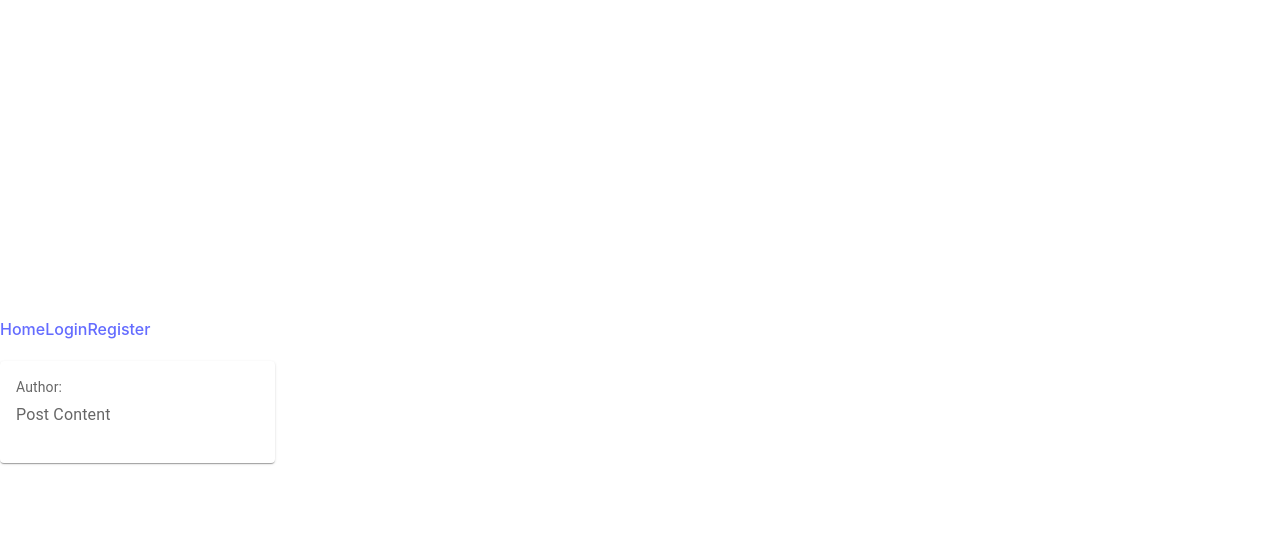
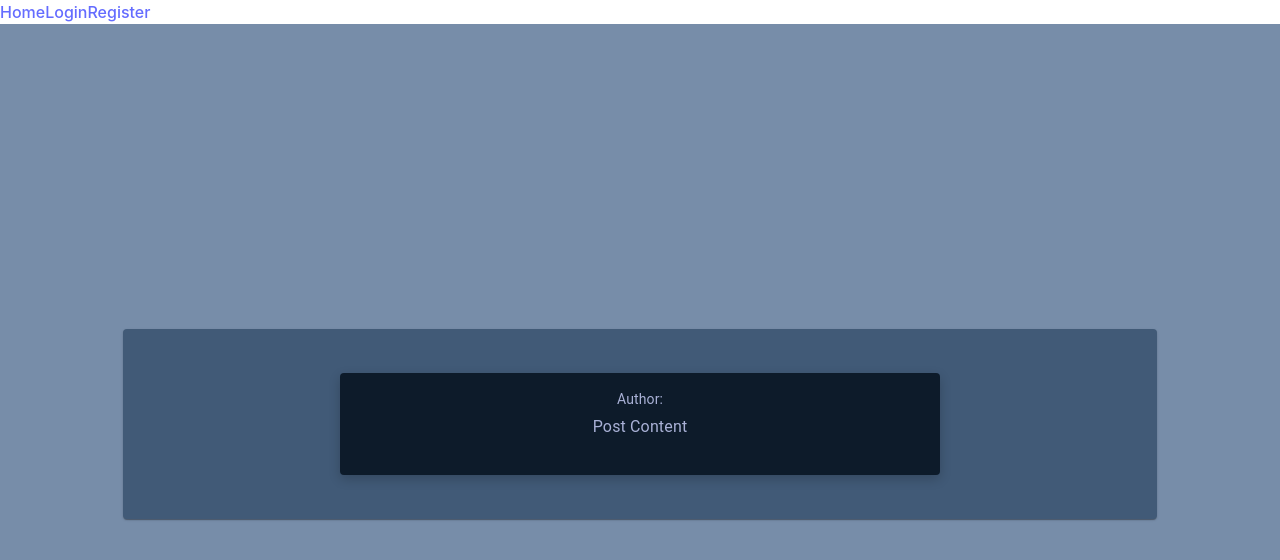
Before and after one commit to DhananjayKhodaskar/blog-app-fe, a React (Vite) app: page /posts/1 in a window 1280 px wide. Shown: the top 560 px of the page. Built offline with nearby package versions, Linux system fonts and the light colour scheme; no server answers.

Commit message:
added styling to more components

```diff
--- a/src/components/Blog/Post.jsx
+++ b/src/components/Blog/Post.jsx
@@ -2,11 +2,13 @@ import React, { useEffect, useState, useContext } from "react";
 import api from "../../api";
 import { useParams, useNavigate } from "react-router-dom";
 import { AuthContext } from "../../context/AuthContext.jsx";
-import Card from "@mui/material/Card";
-import CardActions from "@mui/material/CardActions";
-import CardContent from "@mui/material/CardContent";
-import Button from "@mui/material/Button";
-import Typography from "@mui/material/Typography";
+import {
+  Card,
+  CardActions,
+  CardContent,
+  Button,
+  Typography,
+} from "@mui/material";
 
 const Post = () => {
   const { id } = useParams();
@@ -16,37 +18,60 @@ const Post = () => {
 
   useEffect(() => {
     const fetchPost = async () => {
-      const response = await api.get(`/posts/${id}`);
-      setPost(response.data);
+      try {
+        const response = await api.get(`/posts/${id}`);
+        setPost(response.data);
+      } catch (error) {
+        console.error("Error fetching post:", error);
+      }
     };
     fetchPost();
   }, [id]);
 
   const handleDelete = async () => {
-    await api.delete(`/posts/${id}`);
-    navigate("/");
+    try {
+      await api.delete(`/posts/${id}`);
+      navigate("/");
+    } catch (error) {
+      console.error("Error deleting post:", error);
+    }
   };
 
   return (
-    <Card sx={{ minWidth: 275, margin: "20px auto", maxWidth: 600 }}>
+    <Card
+      sx={{
+        minWidth: 275,
+        margin: "20px auto",
+        maxWidth: 600,
+        backgroundColor: "#0D1B2A",
+        color: "white",
+        boxShadow: "0px 4px 12px rgba(0, 0, 0, 0.2)",
+      }}
+    >
       <CardContent>
-        <Typography gutterBottom sx={{ color: "text.secondary", fontSize: 14 }}>
+        <Typography gutterBottom sx={{ color: "#A9B1D6", fontSize: 14 }}>
           Author: {post?.author?.username}
         </Typography>
-        <Typography variant="h5" component="div">
+        <Typography variant="h5" component="div" sx={{ color: "#E0E1DD" }}>
           {post.title}
         </Typography>
-        <Typography sx={{ color: "text.secondary", mb: 1.5 }}>
+        <Typography sx={{ color: "#A9B1D6", marginBottom: 1.5 }}>
           Post Content
         </Typography>
-        <Typography variant="body2">{post.content}</Typography>
+        <Typography variant="body2" sx={{ color: "#E0E1DD" }}>
+          {post.content}
+        </Typography>
       </CardContent>
       {user && user?.userId === post?.author?._id && (
-        <CardActions>
-          <Button size="small" onClick={() => navigate(`/edit/${id}`)}>
+        <CardActions sx={{ justifyContent: "center" }}>
+          <Button
+            size="small"
+            onClick={() => navigate(`/edit/${id}`)}
+            sx={{ color: "#E0E1DD" }}
+          >
             Edit
           </Button>
-          <Button size="small" onClick={handleDelete}>
+          <Button size="small" onClick={handleDelete} sx={{ color: "#E0E1DD" }}>
             Delete
           </Button>
         </CardActions>
--- a/src/components/Blog/PostList.jsx
+++ b/src/components/Blog/PostList.jsx
@@ -1,45 +1,67 @@
 import React, { useEffect, useState } from "react";
 import api from "../../api";
 import { Link } from "react-router-dom";
-import Card from "@mui/material/Card";
-import CardActions from "@mui/material/CardActions";
-import CardContent from "@mui/material/CardContent";
-import Button from "@mui/material/Button";
-import Typography from "@mui/material/Typography";
-import Box from "@mui/material/Box";
+import {
+  Card,
+  CardActions,
+  CardContent,
+  Button,
+  Typography,
+  Box,
+} from "@mui/material";
 
 const PostList = () => {
   const [posts, setPosts] = useState([]);
 
   useEffect(() => {
     const fetchPosts = async () => {
-      const response = await api.get("/posts");
-      setPosts(response.data);
+      try {
+        const response = await api.get("/posts");
+        setPosts(response.data);
+      } catch (error) {
+        console.error("Error fetching posts:", error);
+      }
     };
     fetchPosts();
   }, []);
 
   return (
     <Box sx={{ padding: "20px" }}>
-      <Typography variant="h4" gutterBottom>
+      <Typography
+        variant="h4"
+        gutterBottom
+        sx={{ color: "white", marginBottom: 3 }}
+      >
         Blog Posts
       </Typography>
       {posts.map((post) => (
-        <Card key={post._id} sx={{ minWidth: 275, marginBottom: "16px" }}>
+        <Card
+          key={post._id}
+          sx={{
+            minWidth: 275,
+            marginBottom: "16px",
+            backgroundColor: "#0D1B2A",
+            color: "white",
+          }}
+        >
           <CardContent>
-            <Typography variant="h5" component="div">
+            <Typography variant="h5" component="div" sx={{ color: "#E0E1DD" }}>
               {post.title}
             </Typography>
             <Typography
               variant="body2"
-              color="text.secondary"
-              sx={{ marginBottom: 1.5 }}
+              sx={{ marginBottom: 1.5, color: "#A9B1D6" }}
             >
               {post.content.substring(0, 100)}...
             </Typography>
           </CardContent>
           <CardActions>
-            <Button size="small" component={Link} to={`/posts/${post._id}`}>
+            <Button
+              size="small"
+              component={Link}
+              to={`/posts/${post._id}`}
+              sx={{ color: "#E0E1DD" }}
+            >
               Read more
             </Button>
           </CardActions>
--- a/src/pages/Home.jsx
+++ b/src/pages/Home.jsx
@@ -1,12 +1,38 @@
 import React from "react";
+import { Container, Typography, Card, Box } from "@mui/material";
 import PostList from "../components/Blog/PostList";
 
 const Home = () => {
   return (
-    <div>
-      <h1>Welcome to the Blog</h1>
-      <PostList />
-    </div>
+    <Container
+      maxWidth="false"
+      sx={{
+        display: "flex",
+        flexDirection: "column",
+        alignItems: "center",
+        justifyContent: "center",
+        height: "100vh",
+        width: "100vw",
+        backgroundColor: "#778DA9",
+        color: "white",
+        padding: 3,
+      }}
+    >
+      <Card
+        sx={{
+          padding: 3,
+          width: "80%",
+          backgroundColor: "#415A77",
+          color: "white",
+          textAlign: "center",
+        }}
+      >
+        <Typography variant="h3" gutterBottom>
+          Welcome to the Blog
+        </Typography>
+        <PostList />
+      </Card>
+    </Container>
   );
 };
 
--- a/src/pages/SinglePost.jsx
+++ b/src/pages/SinglePost.jsx
@@ -1,8 +1,35 @@
 import React from "react";
+import { Container, Card } from "@mui/material";
 import Post from "../components/Blog/Post";
 
 const SinglePost = () => {
-  return <Post />;
+  return (
+    <Container
+      maxWidth="lg"
+      sx={{
+        display: "flex",
+        justifyContent: "center",
+        alignItems: "center",
+        minHeight: "100vh",
+        minWidth: "100vw",
+        backgroundColor: "#778DA9",
+        padding: 3,
+        color: "white",
+      }}
+    >
+      <Card
+        sx={{
+          padding: 3,
+          width: "80%",
+          backgroundColor: "#415A77",
+          color: "white",
+          textAlign: "center",
+        }}
+      >
+        <Post />
+      </Card>
+    </Container>
+  );
 };
 
 export default SinglePost;
```
